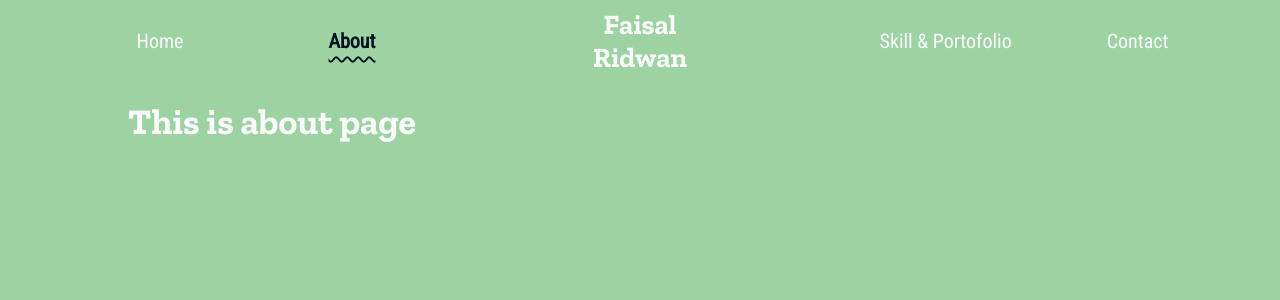
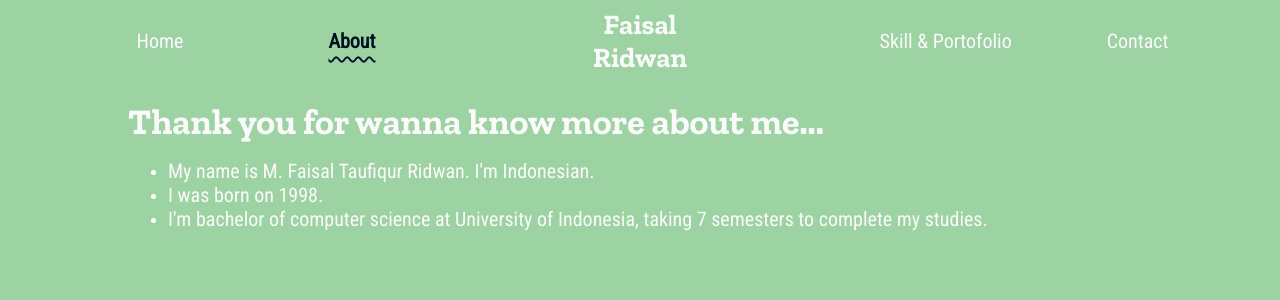
Before and after one commit to faisalridwan55/personal-web, a React (Create React App) app: page /about in a window 1280 px wide. Shown: the top 300 px of the page. Built offline with nearby package versions, Linux system fonts and the light colour scheme; the HTML template or start-up script is replaced by a standard one.

Commit message:
Start about page

```diff
--- a/public/index.html
+++ b/public/index.html
@@ -24,7 +24,7 @@
       work correctly both with client-side routing and a non-root public URL.
       Learn how to configure a non-root public URL by running `npm run build`.
     -->
-    <title>React App</title>
+    <title>Faisal Ridwan</title>
   </head>
   <body>
     <noscript>You need to enable JavaScript to run this app.</noscript>
--- a/src/containers/About/index.js
+++ b/src/containers/About/index.js
@@ -1,12 +1,29 @@
-import { Title } from "../../components/Text";
+import { Box } from "../../components/Grid";
+import { Text, Title } from "../../components/Text";
 import PageContainer from "../../components/PageContainer";
 
 const About = () => {
-    return (
-        <PageContainer className="home-container">
-            <Title>This is about page</Title>
-        </PageContainer>
-     );
-}
+	return (
+		<PageContainer className="home-container">
+			<Title>Thank you for wanna know more about me...</Title>
+			<Box>
+				<ul style={{ color: "white" }}>
+					<li>
+						<Text>My name is M. Faisal Taufiqur Ridwan. I'm Indonesian.</Text>
+					</li>
+					<li>
+						<Text>I was born on 1998.</Text>
+					</li>
+					<li>
+						<Text>
+							I'm bachelor of computer science at University of Indonesia, taking 7 semesters to complete
+							my studies.
+						</Text>
+					</li>
+				</ul>
+			</Box>
+		</PageContainer>
+	);
+};
 
 export default About;
```
